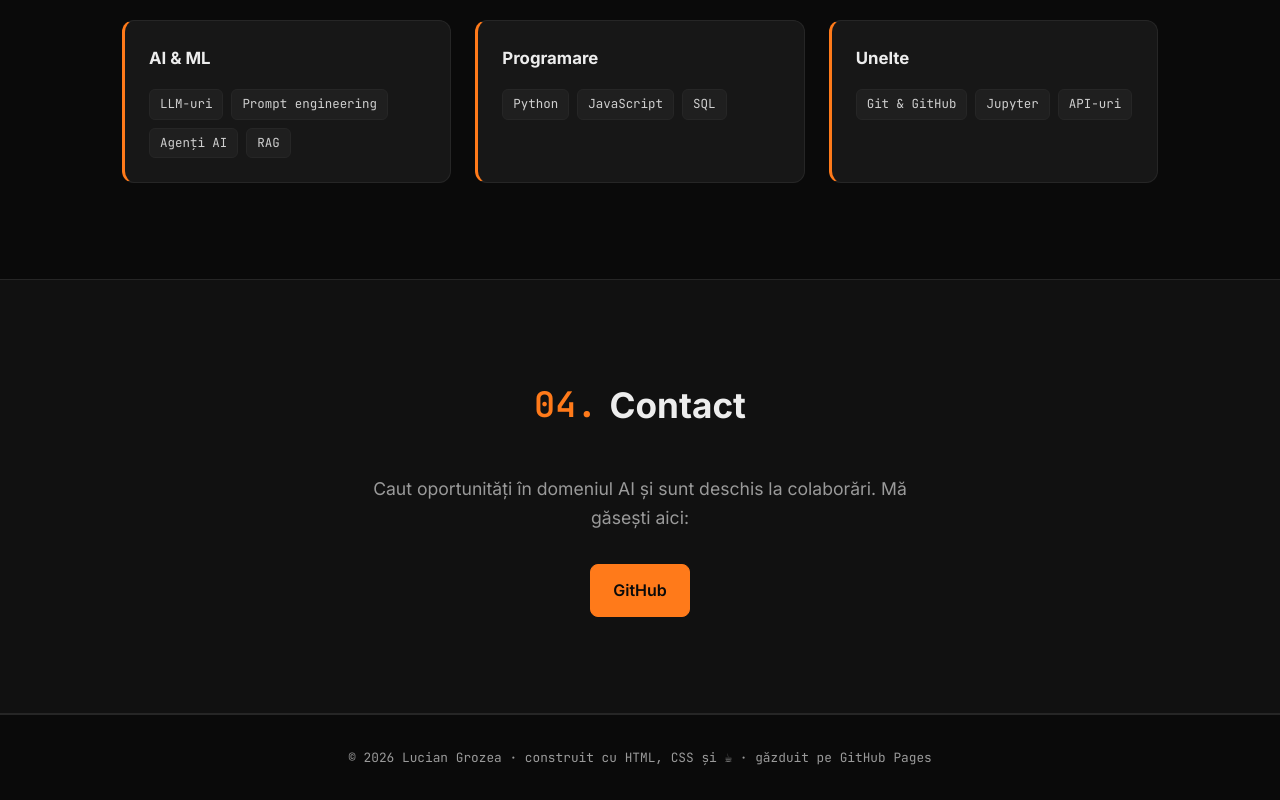
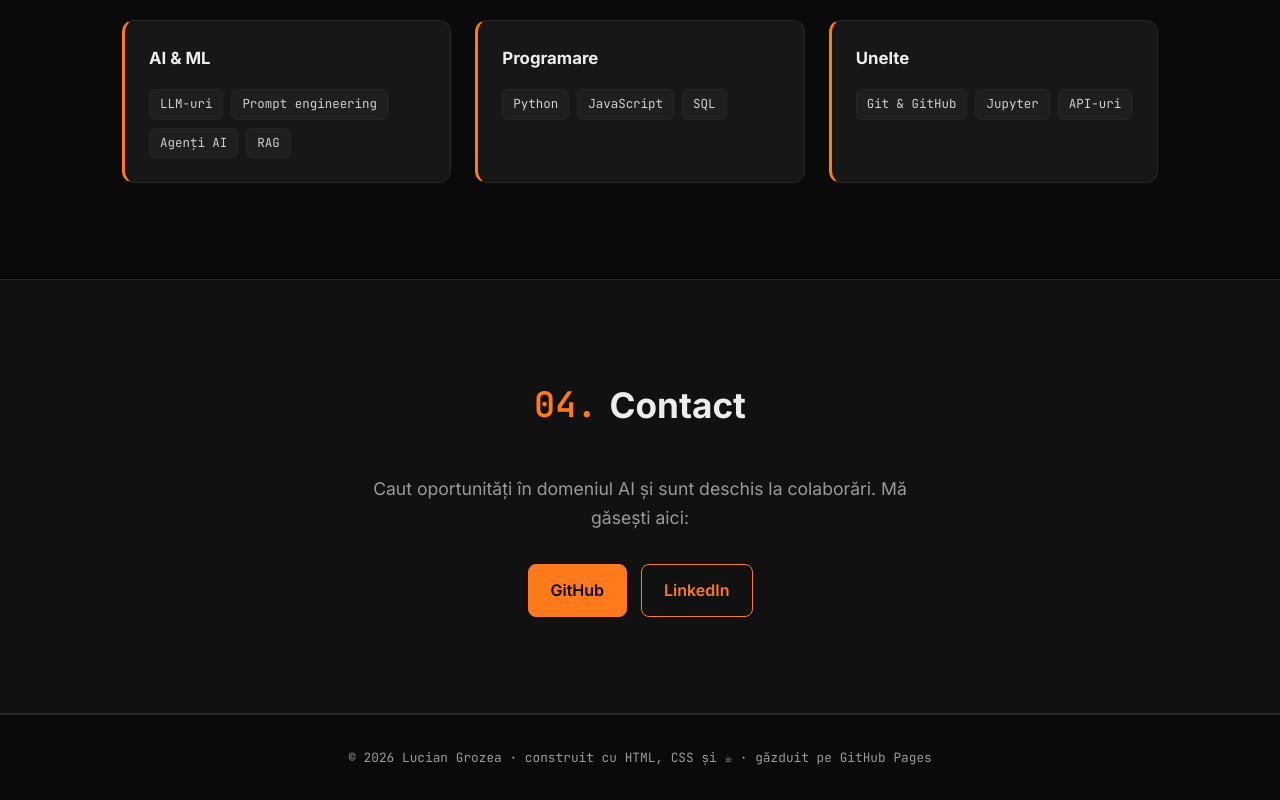
Before and after one commit to luciangrozea/luciangrozea.ro, a plain HTML site: page index.html in a window 1280 px wide. Shown: the part 2244-3044 px from the top of the page. Drawn offline with Linux system fonts and the light colour scheme.

Commit message:
Contact: adaugă link-ul de LinkedIn (RO + EN)
Co-Authored-By: Claude Opus 5.5 <noreply@anthropic.com>

```diff
--- a/index.html
+++ b/index.html
@@ -133,8 +133,8 @@ lucian.grozea
         </p>
         <div class="contact__links">
           <a class="btn" href="https://github.com/luciangrozea" target="_blank" rel="noopener">GitHub</a>
-          <!-- Adaugă link-ul tău de LinkedIn și e-mailul când ești gata:
-          <a class="btn btn--ghost" href="https://www.linkedin.com/in/UTILIZATOR" target="_blank" rel="noopener">LinkedIn</a>
+          <a class="btn btn--ghost" href="https://www.linkedin.com/in/lucian-grozea-97331a152/" target="_blank" rel="noopener">LinkedIn</a>
+          <!-- Adaugă e-mailul când ești gata:
           <a class="btn btn--ghost" href="mailto:ADRESA@EXEMPLU.RO">E-mail</a>
           -->
         </div>
```
Also changed, not shown: en/index.html (+2 -2 lines).
